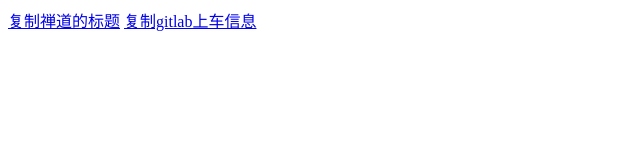
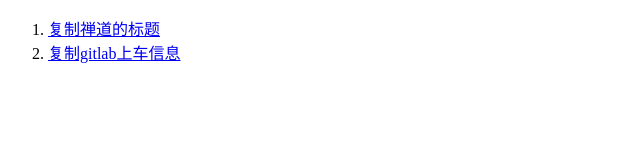
Before and after one commit to p2227/script, a website: page copy-zd/index.tpl.html in a window 1280 px wide. Shown: the whole page, without its empty margins (0-640 px from the left). Drawn offline with Linux system fonts and the light colour scheme.

Commit message:
排版优化

```diff
--- a/copy-zd/index.tpl.html
+++ b/copy-zd/index.tpl.html
@@ -7,7 +7,9 @@
     <title>复制粘贴列表</title>
 </head>
 <body>
-    <a href="javascript:{{script}}">复制禅道的标题</a>
-    <a href="javascript:{{gitlab}}">复制gitlab上车信息</a>
+    <ol>
+        <li><a href="javascript:{{script}}">复制禅道的标题</a></li>
+        <li><a href="javascript:{{gitlab}}">复制gitlab上车信息</a></li>
+    </ol>
 </body>
 </html>
```
